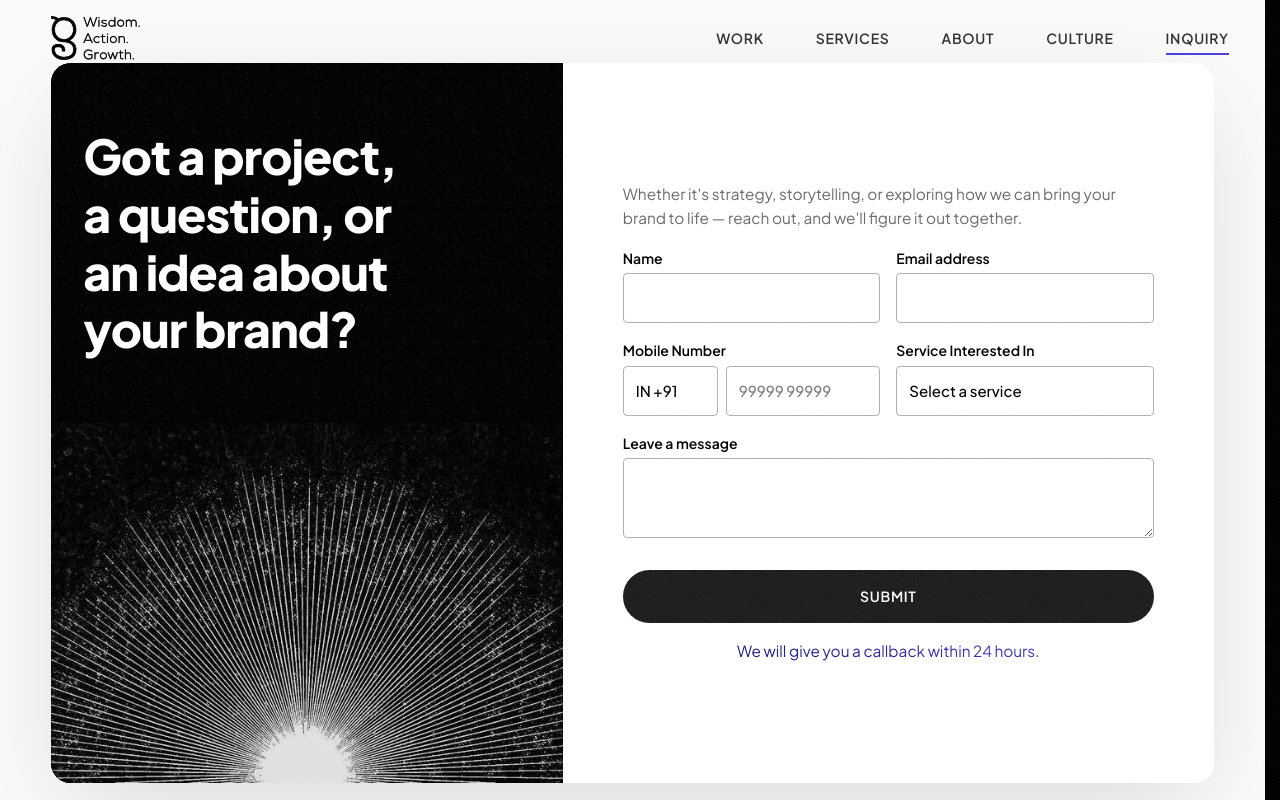
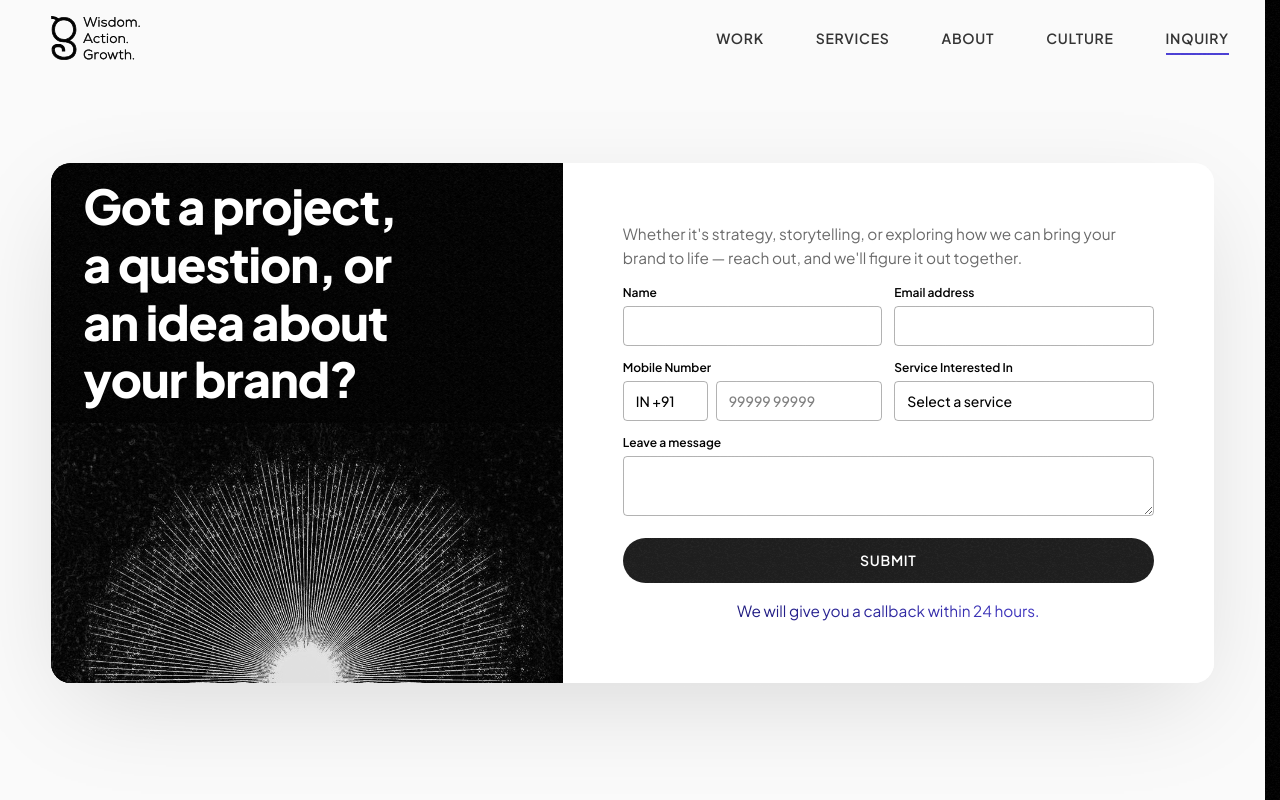
Before and after one commit to zmanan96-collab/experiment-pragyan-web, a Next.js app: page /inquiry in a window 1280 px wide. Built offline with nearby package versions, Linux system fonts and the light colour scheme.

Commit message:
updated website

```diff
--- a/src/app/about/AboutClient.tsx
+++ b/src/app/about/AboutClient.tsx
@@ -99,10 +99,10 @@ export default function AboutClient() {
                   </Reveal>
 
                   <Reveal delay={0.1}>
-                    <h1 id="about-h" className="text-hero text-black mb-4 md:mb-1">
-                      At Pragyan,<br />
-                      the human lens is<br />
-                      <span className="inline-block bg-gradient-to-r from-[#161245] via-[#4B3FD4] to-[#786CF0] bg-clip-text text-transparent pb-2">
+                    <h1 id="about-h" className="text-hero text-black mb-4 md:mb-1 leading-[1.1em]">
+                      <span className="block whitespace-nowrap">At Pragyan,</span>
+                      <span className="block whitespace-nowrap">the human lens is</span>
+                      <span className="block whitespace-nowrap bg-gradient-to-r from-[#161245] via-[#4B3FD4] to-[#786CF0] bg-clip-text text-transparent pb-2">
                         our sharpest tool.
                       </span>
                     </h1>
--- a/src/app/inquiry/page.tsx
+++ b/src/app/inquiry/page.tsx
@@ -59,7 +59,7 @@ export default function Inquiry() {
           <section aria-label="Inquiry" className="bg-[#FAFAFA] min-h-screen md:h-screen flex flex-col items-center justify-between pt-[100px] px-0 pb-0 md:pt-[80px] lg:pt-[100px] xl:pt-[45px] [@media(display-mode:fullscreen)]:md:pt-[60px] relative font-sans">
             <div className="w-full max-w-[1650px] mx-auto px-[4vw] flex-grow flex items-center justify-center p-4 py-8 md:py-0">
               <Reveal className="w-full max-w-[1250px] md:max-w-[1000px] lg:max-w-[1100px] xl:max-w-[1550px] shadow-[0_30px_100px_-20px_rgba(0,0,0,0.15)] bg-white rounded-[20px] transition-all duration-700 mx-auto">
-                <div className="flex md:min-h-[500px] lg:min-h-[550px] xl:min-h-[720px] [@media(display-mode:fullscreen)]:md:min-h-[480px] max-[920px]:flex-col overflow-hidden rounded-[20px] transition-all duration-700" role="region" aria-labelledby="inquiry-h">
+                <div className="flex max-[920px]:min-h-[480px] md:h-[65vh] md:max-h-[650px] max-[920px]:flex-col overflow-hidden rounded-[20px] transition-all duration-700" role="region" aria-labelledby="inquiry-h">
 
                   {/* Left Side: Solid Black (Top) & Radiating Texture (Bottom) */}
                   <div className="w-[44%] bg-black flex flex-col max-[920px]:w-full relative">
@@ -87,49 +87,49 @@ export default function Inquiry() {
                   </div>
 
                   {/* Right Side: Clean Form with Black Border Outer Box */}
-                  <div className="flex-1 bg-white flex items-center justify-center p-3 md:py-6 lg:py-8 xl:py-12 md:px-5 transition-all duration-700">
-                    <div className="w-full max-w-[720px] md:max-w-[1000px] p-4 md:py-6 lg:py-8 xl:py-12 md:px-6 xl:px-10 bg-white transition-all duration-700">
-                      <p className="text-small-desc md:text-[14px] lg:text-[15px] xl:text-[16px] md:leading-[1.4] text-[#6A6A6A] mb-2 md:mb-3 xl:mb-4 transition-all duration-700">
+                  <div className="flex-1 bg-white flex items-center justify-center p-3 md:py-4 lg:py-6 xl:py-8 md:px-5 transition-all duration-700">
+                    <div className="w-full max-w-[720px] md:max-w-[1000px] p-4 md:py-4 lg:py-6 xl:py-8 md:px-6 xl:px-10 bg-white transition-all duration-700">
+                      <p className="text-small-desc md:text-[13px] lg:text-[14px] xl:text-[14px] md:leading-[1.3] text-[#6A6A6A] mb-2 md:mb-3 transition-all duration-700">
                         Whether it&apos;s strategy, storytelling, or exploring how we can bring your brand to life &mdash; reach out, and we&apos;ll figure it out together.
                       </p>
 
                       <form
                         onSubmit={handleSubmit}
-                        className="flex flex-col gap-3 md:gap-4 transition-all duration-700"
+                        className="flex flex-col gap-2.5 md:gap-3 transition-all duration-700"
                       >
                         {/* Row 1: Name and Email */}
-                        <div className="grid grid-cols-1 md:grid-cols-2 gap-3 md:gap-4">
+                        <div className="grid grid-cols-1 md:grid-cols-2 gap-2.5 md:gap-3">
                           <div>
-                            <label htmlFor="f-name" className="block text-[12px] md:text-[14px] font-semibold text-black mb-1 transition-all duration-700">Name</label>
+                            <label htmlFor="f-name" className="block text-[11px] md:text-[12px] font-semibold text-black mb-1 transition-all duration-700">Name</label>
                             <input
                               id="f-name"
                               name="name"
                               type="text"
                               required
-                              className="w-full p-2 md:p-3 text-[14px] md:text-[15px] border border-black/30 bg-transparent text-black rounded-[4px] transition-all duration-700 focus:outline-none focus:border-[#FFD111]"
+                              className="w-full h-[40px] px-3 py-1.5 text-[13px] md:text-[14px] border border-black/30 bg-transparent text-black rounded-[4px] transition-all duration-700 focus:outline-none focus:border-[#FFD111]"
                             />
                           </div>
 
                           <div>
-                            <label htmlFor="f-email" className="block text-[12px] md:text-[14px] font-semibold text-black mb-1 transition-all duration-700">Email address</label>
+                            <label htmlFor="f-email" className="block text-[11px] md:text-[12px] font-semibold text-black mb-1 transition-all duration-700">Email address</label>
                             <input
                               id="f-email"
                               name="email"
                               type="email"
                               required
-                              className="w-full p-2 md:p-3 text-[14px] md:text-[15px] border border-black/30 bg-transparent text-black rounded-[4px] transition-all duration-700 focus:outline-none focus:border-[#FFD111]"
+                              className="w-full h-[40px] px-3 py-1.5 text-[13px] md:text-[14px] border border-black/30 bg-transparent text-black rounded-[4px] transition-all duration-700 focus:outline-none focus:border-[#FFD111]"
                             />
                           </div>
                         </div>
 
                         {/* Row 2: Mobile and Service */}
-                        <div className="grid grid-cols-1 md:grid-cols-2 gap-3 md:gap-4 transition-all duration-700">
+                        <div className="grid grid-cols-1 md:grid-cols-2 gap-2.5 md:gap-3 transition-all duration-700">
                           <div>
-                            <label htmlFor="f-phone" className="block text-[12px] md:text-[14px] font-semibold text-black mb-1 transition-all duration-700">Mobile Number</label>
+                            <label htmlFor="f-phone" className="block text-[11px] md:text-[12px] font-semibold text-black mb-1 transition-all duration-700">Mobile Number</label>
                             <div className="flex gap-2 w-full">
                               <select
                                 name="countryCode"
-                                className="w-[85px] md:w-[95px] p-2 md:p-3 text-[14px] md:text-[15px] border border-black/30 bg-transparent text-black rounded-[4px] focus:outline-none focus:border-[#FFD111] appearance-none cursor-pointer transition-all duration-700"
+                                className="w-[85px] h-[40px] px-3 py-1.5 text-[13px] md:text-[14px] border border-black/30 bg-transparent text-black rounded-[4px] focus:outline-none focus:border-[#FFD111] appearance-none cursor-pointer transition-all duration-700"
                               >
                                 <option value="+91">IN +91</option>
                                 <option value="+1">US +1</option>
@@ -144,18 +144,18 @@ export default function Inquiry() {
                                 type="tel"
                                 placeholder="99999 99999"
                                 required
-                                className="flex-1 min-w-0 p-2 md:p-3 text-[14px] md:text-[15px] border border-black/30 bg-transparent text-black rounded-[4px] transition-all duration-700 focus:outline-none focus:border-[#FFD111]"
+                                className="flex-1 min-w-0 h-[40px] px-3 py-1.5 text-[13px] md:text-[14px] border border-black/30 bg-transparent text-black rounded-[4px] transition-all duration-700 focus:outline-none focus:border-[#FFD111]"
                               />
                             </div>
                           </div>
 
                           <div>
-                            <label className="block text-[12px] md:text-[14px] font-semibold text-black mb-1 transition-all duration-700">Service Interested In</label>
+                            <label className="block text-[11px] md:text-[12px] font-semibold text-black mb-1 transition-all duration-700">Service Interested In</label>
                             <select
                               name="service"
                               required
                               defaultValue=""
-                              className="w-full p-2 md:p-3 text-[14px] md:text-[15px] border border-black/30 bg-transparent text-black rounded-[4px] focus:outline-none focus:border-[#FFD111] appearance-none cursor-pointer transition-all duration-700"
+                              className="w-full h-[40px] px-3 py-1.5 text-[13px] md:text-[14px] border border-black/30 bg-transparent text-black rounded-[4px] focus:outline-none focus:border-[#FFD111] appearance-none cursor-pointer transition-all duration-700"
                             >
                               <option value="" disabled>Select a service</option>
                               <option value="Branding Strategy">Branding Strategy</option>
@@ -171,20 +171,20 @@ export default function Inquiry() {
 
                         {/* Row 3: Message */}
                         <div>
-                          <label htmlFor="f-message" className="block text-[12px] md:text-[14px] font-semibold text-black mb-1 transition-all duration-700">Leave a message</label>
+                          <label htmlFor="f-message" className="block text-[11px] md:text-[12px] font-semibold text-black mb-1 transition-all duration-700">Leave a message</label>
                           <textarea
                             id="f-message"
                             name="message"
                             required
-                            className="w-full min-h-[50px] md:min-h-[65px] lg:min-h-[80px] p-2 md:p-3 text-[14px] md:text-[15px] border border-black/30 bg-transparent text-black rounded-[4px] transition-all duration-700 focus:outline-none focus:border-[#FFD111] resize-y"
+                            className="w-full h-[60px] min-h-[60px] max-h-[80px] px-3 py-2 text-[13px] md:text-[14px] border border-black/30 bg-transparent text-black rounded-[4px] transition-all duration-700 focus:outline-none focus:border-[#FFD111] resize-y"
                           ></textarea>
                         </div>
 
-                        <div className="pt-2 md:pt-3 transition-all duration-700">
+                        <div className="pt-1.5 transition-all duration-700">
                           <button
                             type="submit"
                             disabled={status === 'submitting'}
-                            className="w-full btn-submit py-2 md:py-3.5 md:text-[15px] px-8 text-nav-label tracking-[0.15em] uppercase rounded-full active:scale-[0.99] disabled:opacity-50"
+                            className="w-full btn-submit py-2 md:py-2.5 md:text-[14px] px-8 text-nav-label tracking-[0.15em] uppercase rounded-full active:scale-[0.99] disabled:opacity-50"
                           >
                             <span>{status === 'submitting' ? 'Submitting...' : 'Submit'}</span>
                           </button>
--- a/src/app/services/page.tsx
+++ b/src/app/services/page.tsx
@@ -207,12 +207,12 @@ export default function Services() {
 
                                   <div className={`overflow-hidden transition-all duration-700 ease-in-out ${isOpen ? 'max-h-[1400px] mt-12 opacity-100 border-t border-white/10 pt-12' : 'max-h-0 opacity-0'}`}>
                                     <div className="flex flex-col gap-8 pb-8">
-                                      <p className="text-main-desc text-grey opacity-75 text-justify md:text-left">
+                                      <p className="text-main-desc text-[#d9d9d9] text-left max-w-[850px] xl:max-w-[950px] 2xl:max-w-[1050px]">
                                         {service.copy.replace(/\n/g, ' ')}
                                       </p>
 
                                       <div className="pt-6 border-t border-white/5">
-                                        <div className="flex flex-wrap md:flex-nowrap gap-3 overflow-x-visible md:overflow-x-auto scrollbar-hide pb-1">
+                                        <div className="flex flex-wrap gap-3 pb-1">
                                           {service.deliverables.map(d => (
                                             <div key={d} className="flex items-center gap-3 px-5 py-2.5 bg-white/[0.02] border border-white/10 rounded-none text-nav-label text-white/70 hover:text-white hover:border-white/60 hover:bg-white/[0.04] transition-all duration-300 select-none whitespace-nowrap">
                                               {d}
```
Lines whose indentation alone changed are shown as unchanged.
